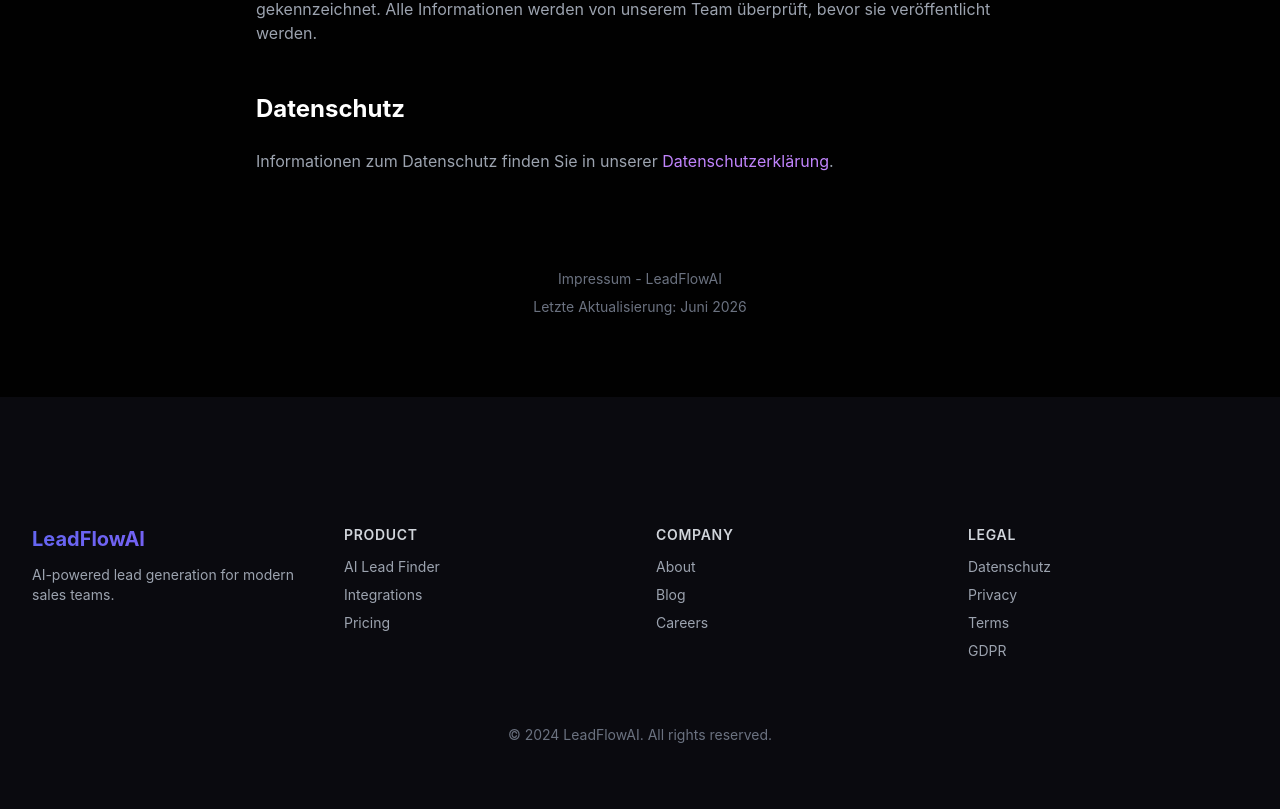
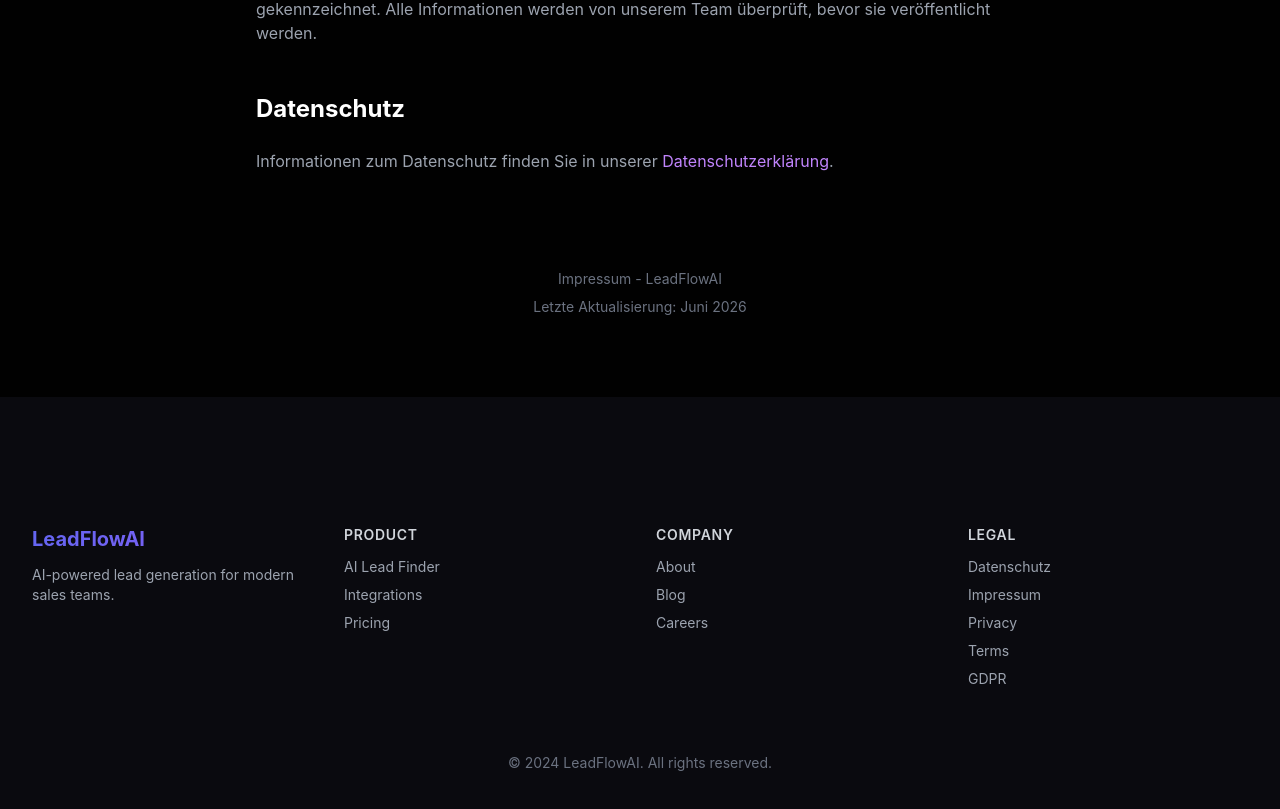
Before and after one commit to Rintu-chowdory/leadflowai, a React (Vite) app: page /#/impressum in a window 1280 px wide. Shown: the part 1619-2428 px from the top of the page. Built offline with nearby package versions, Linux system fonts and the light colour scheme.

Commit message:
Add Impressum link to footer

```diff
--- a/src/components/Footer.jsx
+++ b/src/components/Footer.jsx
@@ -29,6 +29,7 @@
             <h4 className="font-semibold mb-3 text-sm uppercase tracking-wider text-gray-300">Legal</h4>
             <ul className="space-y-2 text-gray-400 text-sm">
               <li><Link to="/datenschutz" className="hover:text-white transition-colors">Datenschutz</Link></li>
+              <li><Link to="/impressum" className="hover:text-white transition-colors">Impressum</Link></li>
               <li><a href="#" className="hover:text-white transition-colors">Privacy</a></li>
               <li><a href="#" className="hover:text-white transition-colors">Terms</a></li>
               <li><a href="#" className="hover:text-white transition-colors">GDPR</a></li>
```
